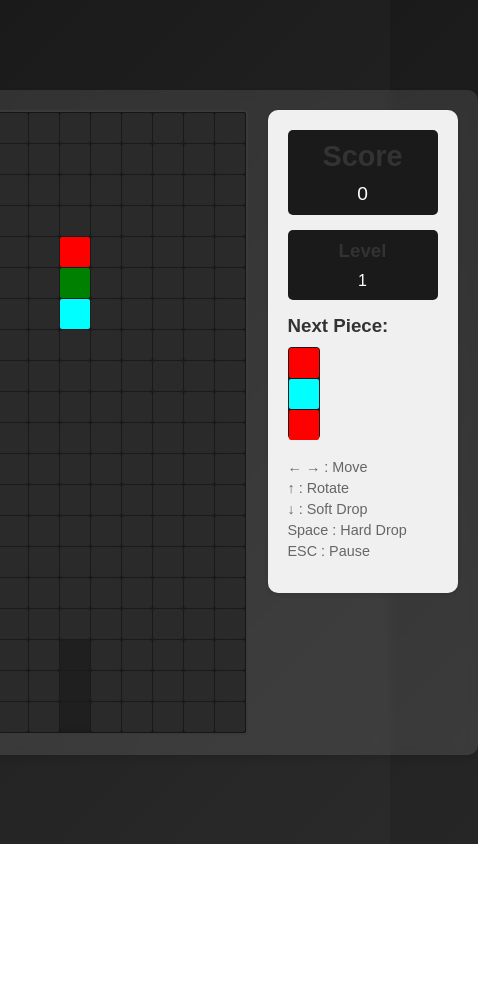
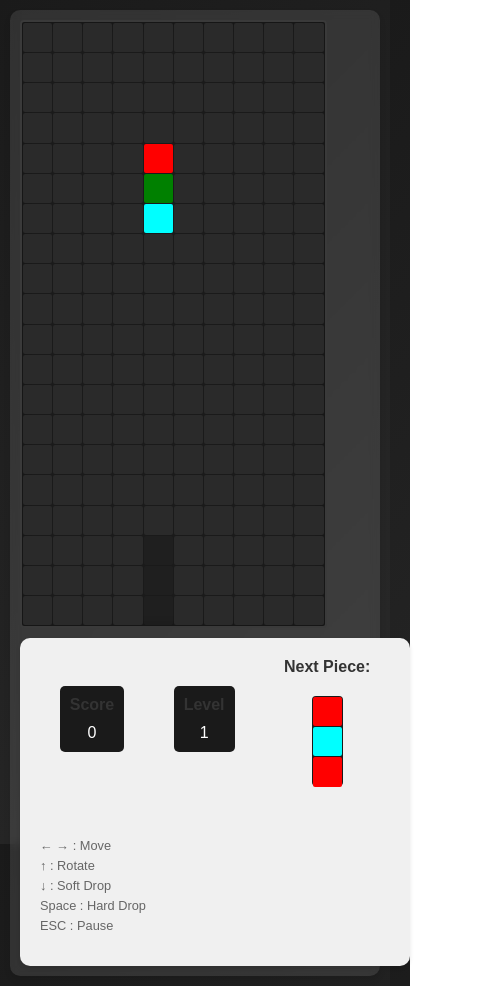
Before and after one commit to gboreki/cursor_columns, a plain HTML site: page index.html in a window 390 px wide. Shown: the whole page, 478 px wide, since content can reach past the window. Before the commit the page ends 844 px from the top, so only its background shows below. Drawn offline with Linux system fonts and the light colour scheme; animation ran at ten frames a second.

Commit message:
update for mobile

```diff
--- a/index.html
+++ b/index.html
@@ -2,11 +2,11 @@
 <html lang="en">
 <head>
     <meta charset="UTF-8">
-    <meta name="viewport" content="width=device-width, initial-scale=1.0">
+    <meta name="viewport" content="width=device-width, initial-scale=1.0, maximum-scale=1.0, user-scalable=no">
     <title>Columns Game</title>
     <style>
         :root {
-            --cell-size: 30px;
+            --cell-size: min(30px, calc((100vw - 40px) / 12));
             --grid-gap: 1px;
             --board-bg: #1a1a1a;
             --cell-bg: #2a2a2a;
@@ -19,16 +19,25 @@
         body {
             margin: 0;
             min-height: 100vh;
+            min-height: -webkit-fill-available;
             display: flex;
             justify-content: center;
             align-items: center;
             background: linear-gradient(135deg, #1a1a1a 0%, #2a2a2a 100%);
             font-family: 'Arial', sans-serif;
             color: var(--text-color);
+            padding: 10px;
+            box-sizing: border-box;
+            touch-action: none;
+        }
+
+        html {
+            height: -webkit-fill-available;
         }
 
         .game-container {
             display: flex;
+            flex-direction: row;
             justify-content: center;
             align-items: flex-start;
             gap: 20px;
@@ -38,6 +47,35 @@
             border-radius: 10px;
             backdrop-filter: blur(5px);
             box-shadow: 0 4px 6px rgba(0, 0, 0, 0.1);
+            max-width: 100%;
+            box-sizing: border-box;
+        }
+
+        @media (max-width: 600px) {
+            .game-container {
+                flex-direction: column;
+                padding: 10px;
+                gap: 10px;
+            }
+
+            .game-info {
+                width: 100%;
+                display: flex;
+                flex-wrap: wrap;
+                justify-content: space-around;
+                align-items: center;
+                gap: 10px;
+            }
+
+            .preview-container {
+                display: flex;
+                flex-direction: column;
+                align-items: center;
+            }
+
+            .controls-info {
+                width: 100%;
+            }
         }
 
         .game-board {
@@ -85,12 +123,13 @@
             background-color: var(--ui-bg);
             border-radius: 10px;
             box-shadow: 0 2px 4px rgba(0, 0, 0, 0.1);
-            min-width: 150px;
+            min-width: min(150px, calc(100vw - 40px));
         }
 
         .game-info h2, .game-info h3 {
             margin: 0 0 10px 0;
             color: var(--text-color);
+            font-size: clamp(1rem, 4vw, 1.5rem);
         }
 
         .score-container {
@@ -100,7 +139,7 @@
             color: white;
             text-align: center;
             margin-bottom: 15px;
-            font-size: 1.2em;
+            font-size: clamp(1rem, 4vw, 1.2em);
         }
 
         .level-indicator {
@@ -144,6 +183,7 @@
             z-index: 100;
             backdrop-filter: blur(5px);
             box-shadow: 0 0 20px rgba(0, 0, 0, 0.5);
+            width: min(80%, 300px);
         }
 
         .overlay.active {
@@ -170,7 +210,7 @@
             color: white;
             border-radius: 5px;
             cursor: pointer;
-            font-size: 1.1em;
+            font-size: clamp(1rem, 4vw, 1.1em);
             transition: background-color 0.2s ease;
         }
 
@@ -185,7 +225,7 @@
 
         .controls-info {
             margin-top: 20px;
-            font-size: 0.9em;
+            font-size: clamp(0.8rem, 3vw, 0.9em);
             color: #666;
         }
 
@@ -197,6 +237,12 @@
 
         .controls-info li {
             margin: 5px 0;
+        }
+
+        @media (max-height: 700px) {
+            :root {
+                --cell-size: min(25px, calc((100vh - 100px) / 22));
+            }
         }
     </style>
 </head>
@@ -214,11 +260,13 @@
                 <h3>Level</h3>
                 <div id="level">1</div>
             </div>
-            <h3>Next Piece:</h3>
-            <div class="preview-area">
-                <div class="preview-cell"></div>
-                <div class="preview-cell"></div>
-                <div class="preview-cell"></div>
+            <div class="preview-container">
+                <h3>Next Piece:</h3>
+                <div class="preview-area">
+                    <div class="preview-cell"></div>
+                    <div class="preview-cell"></div>
+                    <div class="preview-cell"></div>
+                </div>
             </div>
             <div class="controls-info">
                 <ul>
```
Also changed, not shown: 1 other file.
